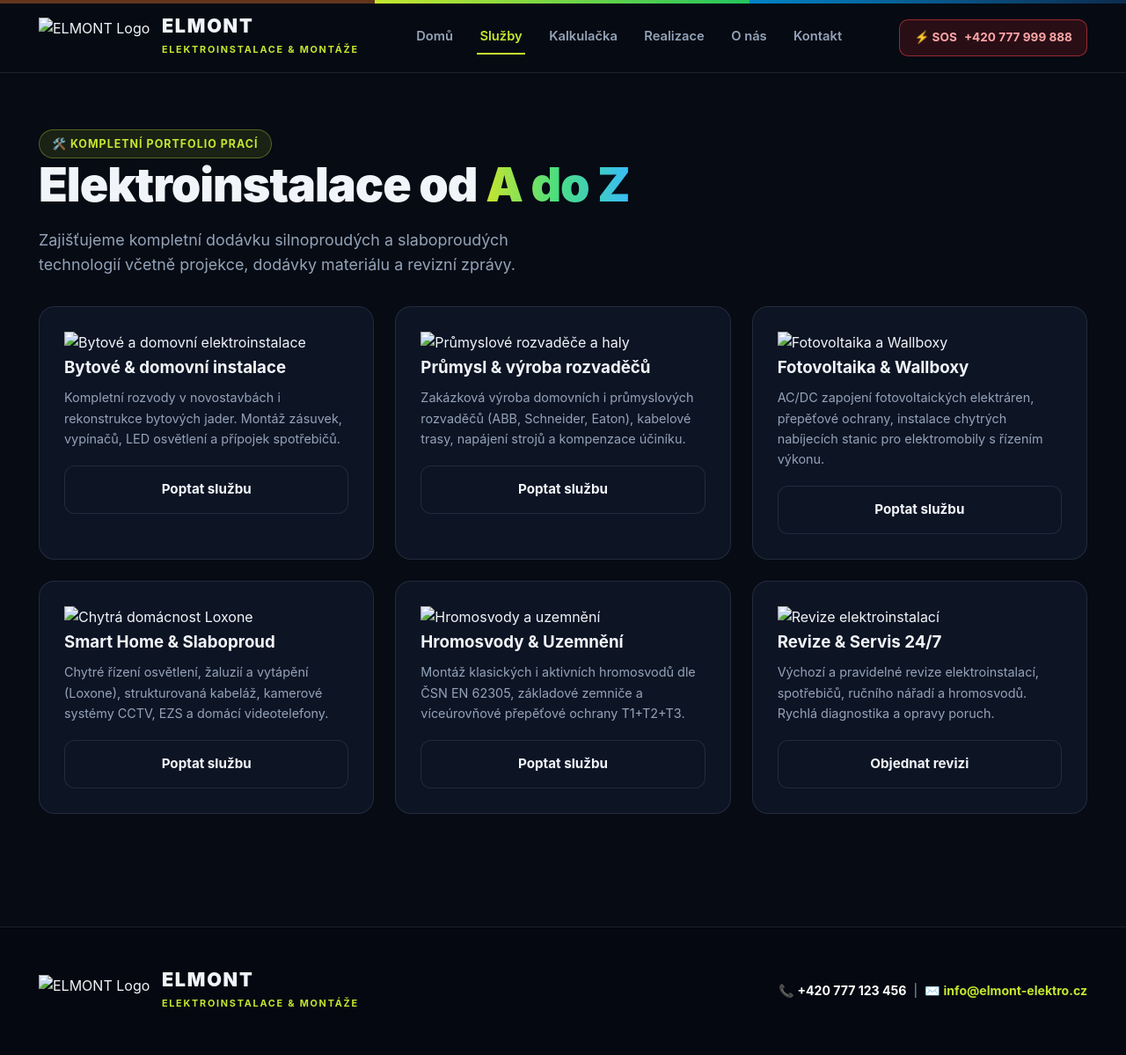
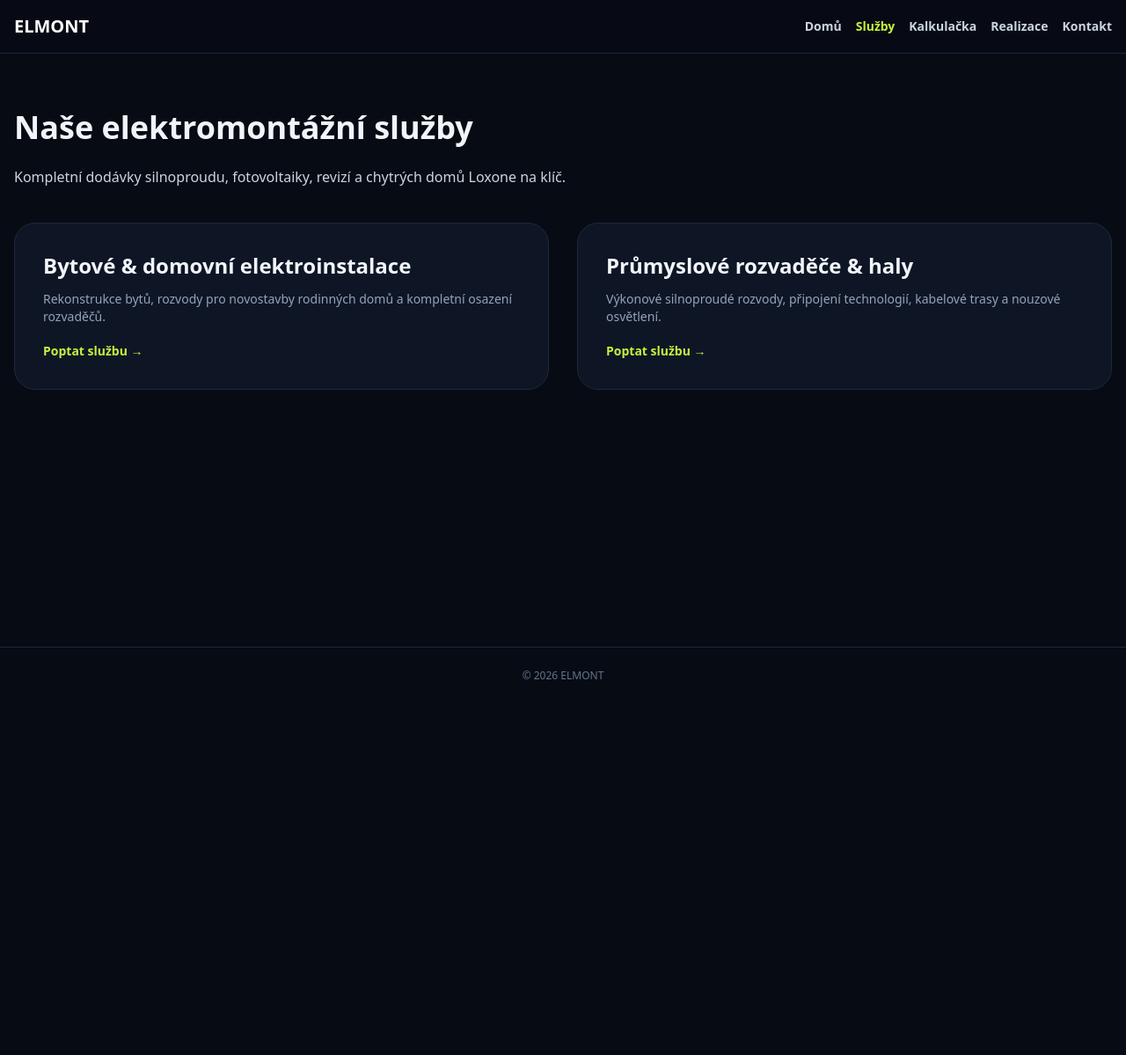
Before and after one commit to MarekValek/Elmont, a plain HTML site: page sluzby.html in a window 1280 px wide. Shown: the whole page at 88% size. After the commit the page ends 800 px from the top, so only its background shows below. Drawn offline with nearby package versions, Linux system fonts and the light colour scheme.

Commit message:
Revamp sluzby.html with new layout and styles
Updated the structure and content of the services page, including new styles and scripts for better presentation.

```diff
--- a/sluzby.html
+++ b/sluzby.html
@@ -1,97 +1,44 @@
 <!DOCTYPE html>
-<html lang="cs">
+<html lang="cs" class="dark">
 <head>
     <meta charset="UTF-8">
     <meta name="viewport" content="width=device-width, initial-scale=1.0">
-  <title>Služby | ELMONT – Elektroinstalace & Montáže</title>
-  <link rel="icon" type="image/png" href="images/elmont.png">
-  <link rel="stylesheet" href="style.css">
+    <title>ELMONT – Služby a elektromontáže</title>
+    <link rel="stylesheet" href="https://cdnjs.cloudflare.com/ajax/libs/font-awesome/6.5.1/css/all.min.css">
+    <script src="https://cdn.tailwindcss.com"></script>
+    <script>
+        tailwind.config = { darkMode: 'class', theme: { extend: { colors: { elmont: { base: '#070B14', surface: '#0E1626', volt: '#C5F03D' } } } } }
+    </script>
 </head>
-<body>
-  <div class="conductor-bar"></div>
-  <header class="navbar">
-    <div class="nav-inner">
-      <a href="index.html" class="brand">
-        <img src="images/logo.png" alt="ELMONT Logo">
-        <div class="brand-text"><strong data-contact="nazevFirmy">ELMONT</strong><span data-contact="podtitul">Elektroinstalace & Montáže</span></div>
-      </a>
-      <nav class="nav-links" id="navLinks">
-        <a href="index.html">Domů</a>
-        <a href="sluzby.html" class="active">Služby</a>
-        <a href="kalkulacka.html">Kalkulačka</a>
-        <a href="realizace.html">Realizace</a>
-        <a href="o-nas.html">O nás</a>
-        <a href="kontakt.html">Kontakt</a>
+<body class="bg-elmont-base text-slate-100 flex flex-col min-h-screen">
+    <header class="sticky top-0 z-40 bg-elmont-base/90 border-b border-slate-800 p-4">
+        <div class="max-w-7xl mx-auto flex justify-between items-center">
+            <a href="index.html" class="font-heading font-extrabold text-xl text-white">ELMONT</a>
+            <nav class="flex gap-4 text-sm font-bold">
+                <a href="index.html" class="text-slate-300">Domů</a>
+                <a href="sluzby.html" class="text-elmont-volt">Služby</a>
+                <a href="kalkulacka.html" class="text-slate-300">Kalkulačka</a>
+                <a href="realizace.html" class="text-slate-300">Realizace</a>
+                <a href="kontakt.html" class="text-slate-300">Kontakt</a>
             </nav>
-      <a href="#" data-contact-href="havarijniHref" class="sos-btn">⚡ SOS <span data-contact="havarijniLinka"></span></a>
-      <button class="mobile-toggle" id="mobileToggle">☰</button>
         </div>
     </header>
-
-  <main class="container">
-    <div class="badge">🛠️ Kompletní portfolio prací</div>
-    <h1>Elektroinstalace od <span class="text-volt">A do Z</span></h1>
-    <p class="lead">Zajišťujeme kompletní dodávku silnoproudých a slaboproudých technologií včetně projekce, dodávky materiálu a revizní zprávy.</p>
-
-    <div class="grid-3">
-      <div class="card">
-        <img src="images/sluzba-byty.jpg" alt="Bytové a domovní elektroinstalace" class="card-img">
-        <h3 style="margin-bottom:0.5rem;">Bytové & domovní instalace</h3>
-        <p style="color:var(--text-muted); font-size:0.9rem; margin-bottom:1.2rem;">Kompletní rozvody v novostavbách i rekonstrukce bytových jader. Montáž zásuvek, vypínačů, LED osvětlení a přípojek spotřebičů.</p>
-        <a href="kontakt.html?poptavka=Dobr%C3%BD%20den%2C%20m%C3%A1m%20z%C3%A1jem%20o%20bytovou%20/%20domovn%C3%AD%20elektroinstalaci." class="btn-secondary" style="width:100%; justify-content:center;">Poptat službu</a>
+    <main class="max-w-7xl mx-auto px-4 py-16 flex-grow">
+        <h1 class="text-4xl font-extrabold mb-6">Naše elektromontážní služby</h1>
+        <p class="text-slate-300 mb-10">Kompletní dodávky silnoproudu, fotovoltaiky, revizí a chytrých domů Loxone na klíč.</p>
+        <div class="grid grid-cols-1 md:grid-cols-2 gap-8">
+            <div class="bg-elmont-surface p-8 rounded-3xl border border-slate-800">
+                <h3 class="text-2xl font-bold mb-3">Bytové &amp; domovní elektroinstalace</h3>
+                <p class="text-slate-400 text-sm mb-4">Rekonstrukce bytů, rozvody pro novostavby rodinných domů a kompletní osazení rozvaděčů.</p>
+                <a href="kontakt.html" class="text-elmont-volt font-bold text-sm">Poptat službu →</a>
             </div>
-
-      <div class="card">
-        <img src="images/sluzba-rozvadece.jpg" alt="Průmyslové rozvaděče a haly" class="card-img">
-        <h3 style="margin-bottom:0.5rem;">Průmysl & výroba rozvaděčů</h3>
-        <p style="color:var(--text-muted); font-size:0.9rem; margin-bottom:1.2rem;">Zakázková výroba domovních i průmyslových rozvaděčů (ABB, Schneider, Eaton), kabelové trasy, napájení strojů a kompenzace účiníku.</p>
-        <a href="kontakt.html?poptavka=Dobr%C3%BD%20den%2C%20m%C3%A1m%20z%C3%A1jem%20o%20pr%C5%AFmyslovou%20instalaci%20/%20rozvad%C4%9B%C4%8D." class="btn-secondary" style="width:100%; justify-content:center;">Poptat službu</a>
-      </div>
-
-      <div class="card">
-        <img src="images/sluzba-fve.jpg" alt="Fotovoltaika a Wallboxy" class="card-img">
-        <h3 style="margin-bottom:0.5rem;">Fotovoltaika & Wallboxy</h3>
-        <p style="color:var(--text-muted); font-size:0.9rem; margin-bottom:1.2rem;">AC/DC zapojení fotovoltaických elektráren, přepěťové ochrany, instalace chytrých nabíjecích stanic pro elektromobily s řízením výkonu.</p>
-        <a href="kontakt.html?poptavka=Dobr%C3%BD%20den%2C%20m%C3%A1m%20z%C3%A1jem%20o%20zapojen%C3%AD%20FVE%20/%20Wallboxu." class="btn-secondary" style="width:100%; justify-content:center;">Poptat službu</a>
-      </div>
-
-      <div class="card">
-        <img src="images/sluzba-smarthome.jpg" alt="Chytrá domácnost Loxone" class="card-img">
-        <h3 style="margin-bottom:0.5rem;">Smart Home & Slaboproud</h3>
-        <p style="color:var(--text-muted); font-size:0.9rem; margin-bottom:1.2rem;">Chytré řízení osvětlení, žaluzií a vytápění (Loxone), strukturovaná kabeláž, kamerové systémy CCTV, EZS a domácí videotelefony.</p>
-        <a href="kontakt.html?poptavka=Dobr%C3%BD%20den%2C%20m%C3%A1m%20z%C3%A1jem%20o%20chytr%C3%A9%20%C5%99%C3%ADzen%C3%AD%20/%20slaboproud." class="btn-secondary" style="width:100%; justify-content:center;">Poptat službu</a>
-      </div>
-
-      <div class="card">
-        <img src="images/sluzba-hromosvody.jpg" alt="Hromosvody a uzemnění" class="card-img">
-        <h3 style="margin-bottom:0.5rem;">Hromosvody & Uzemnění</h3>
-        <p style="color:var(--text-muted); font-size:0.9rem; margin-bottom:1.2rem;">Montáž klasických i aktivních hromosvodů dle ČSN EN 62305, základové zemniče a víceúrovňové přepěťové ochrany T1+T2+T3.</p>
-        <a href="kontakt.html?poptavka=Dobr%C3%BD%20den%2C%20m%C3%A1m%20z%C3%A1jem%20o%20mont%C3%A1%C5%BE%20hromosvodu." class="btn-secondary" style="width:100%; justify-content:center;">Poptat službu</a>
-      </div>
-
-      <div class="card">
-        <img src="images/sluzba-revize.jpg" alt="Revize elektroinstalací" class="card-img">
-        <h3 style="margin-bottom:0.5rem;">Revize & Servis 24/7</h3>
-        <p style="color:var(--text-muted); font-size:0.9rem; margin-bottom:1.2rem;">Výchozí a pravidelné revize elektroinstalací, spotřebičů, ručního nářadí a hromosvodů. Rychlá diagnostika a opravy poruch.</p>
-        <a href="kontakt.html?poptavka=Dobr%C3%BD%20den%2C%20pot%C5%99ebuji%20revizi%20elektroinstalace." class="btn-secondary" style="width:100%; justify-content:center;">Objednat revizi</a>
+            <div class="bg-elmont-surface p-8 rounded-3xl border border-slate-800">
+                <h3 class="text-2xl font-bold mb-3">Průmyslové rozvaděče &amp; haly</h3>
+                <p class="text-slate-400 text-sm mb-4">Výkonové silnoproudé rozvody, připojení technologií, kabelové trasy a nouzové osvětlení.</p>
+                <a href="kontakt.html" class="text-elmont-volt font-bold text-sm">Poptat službu →</a>
             </div>
         </div>
     </main>
-
-  <footer>
-    <div class="footer-inner">
-      <div class="brand">
-        <img src="images/logo.png" alt="ELMONT Logo" style="height:38px;">
-        <div class="brand-text"><strong data-contact="nazevFirmy">ELMONT</strong><span data-contact="podtitul">Elektroinstalace & Montáže</span></div>
-      </div>
-      <div style="color:var(--text-muted); font-size:0.88rem;">
-        📞 <a href="#" data-contact-href="telefonHref" data-contact="telefon" style="color:#fff; text-decoration:none; font-weight:700;"></a> &nbsp;|&nbsp;
-        ✉️ <a href="#" data-contact-href="emailHref" data-contact="email" style="color:var(--volt); text-decoration:none; font-weight:700;"></a>
-      </div>
-    </div>
-  </footer>
-
-  <script src="config.js"></script>
-  <script src="app.js"></script>
+    <footer class="bg-elmont-base border-t border-slate-800 py-6 text-center text-xs text-slate-500">&copy; 2026 ELMONT</footer>
 </body>
 </html>
```
Lines whose indentation alone changed are shown as unchanged.
